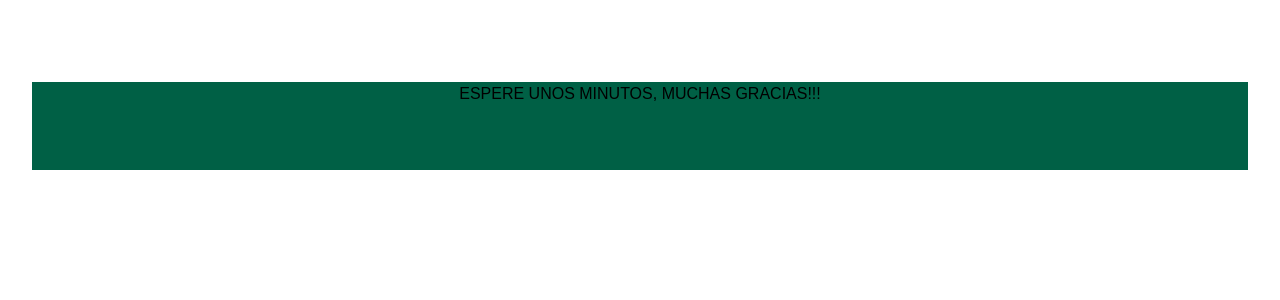
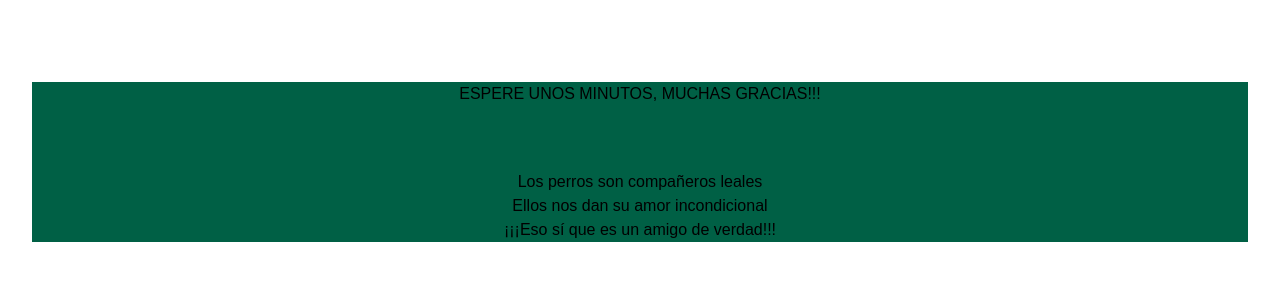
Before and after one commit to 10tami/api, a React (Vite) app: page / in a window 1280 px wide. Shown: the top 300 px of the page. Built offline with nearby package versions, Linux system fonts and the light colour scheme; no server answers.

Commit message:
le añadi una frase

```diff
--- a/src/App.jsx
+++ b/src/App.jsx
@@ -1,7 +1,5 @@
 import { useState , useEffect} from 'react'
 import './App.css'
-import './App.css'
-
 
 
 function App() {
@@ -44,7 +42,9 @@ return(
 
   }
 
-
+<h2>Los perros son compañeros leales </h2>
+<h2>Ellos nos dan su amor incondicional</h2>
+<h2>¡¡¡Eso sí que es un amigo de verdad!!!</h2>
 
 </div>
   </>
```
Also changed, not shown: src/Componentes.jsx/Color.jsx (deleted).
